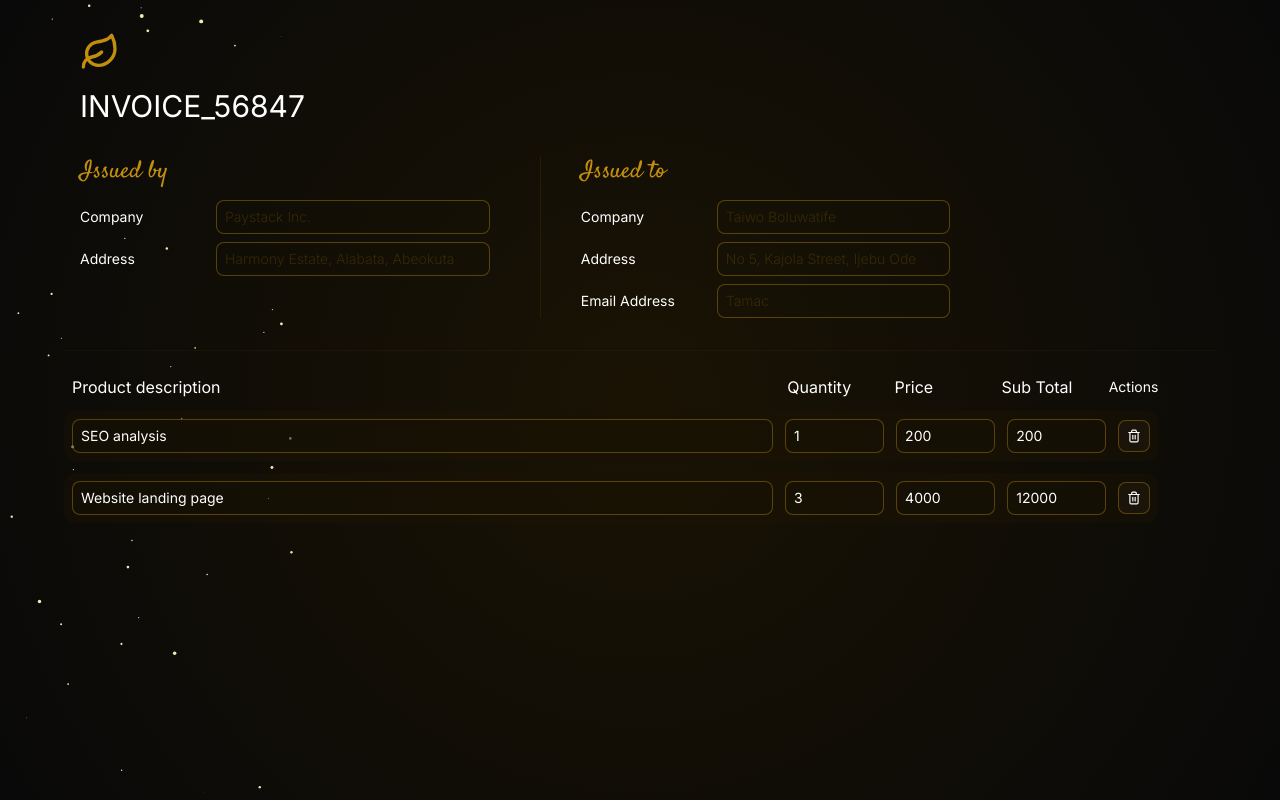
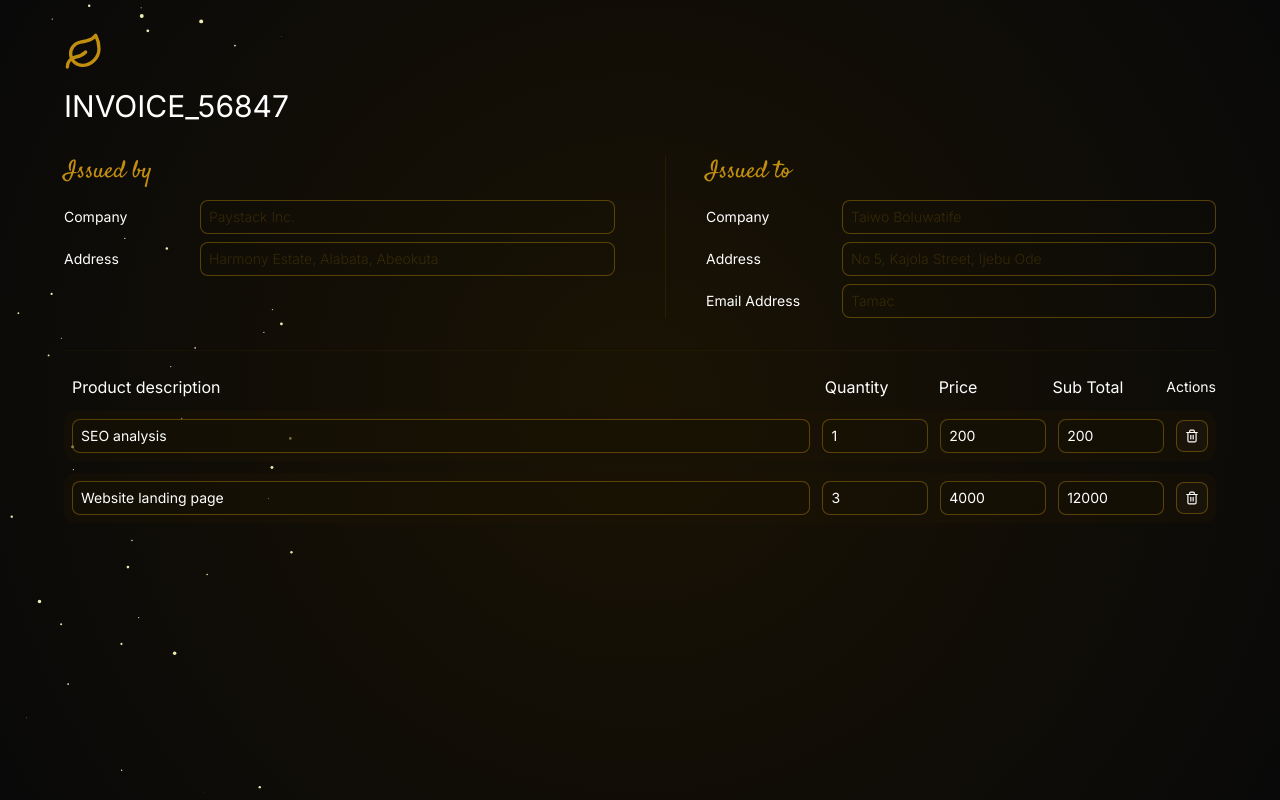
Before and after one commit to blyncnov/text-to-invoice-generator, a Next.js app: page /invoice/1 in a window 1280 px wide. Built offline with nearby package versions, Linux system fonts and the light colour scheme.

Commit message:
Invoice page sleek design

```diff
--- a/src/app/invoice/[invoice_id]/page.tsx
+++ b/src/app/invoice/[invoice_id]/page.tsx
@@ -15,8 +15,8 @@ const InvoiceDetails = () => {
   return (
     <main className="w-full max-w-[90%] py-6 mx-auto">
       <div className="w-full h-full min-h-[calc(87dvh-24px)] text-sm rounded-xl">
-        <section className="w-full h-full grid grid-cols-1 md:grid-cols-[1fr_20%] gap-5">
-          <div className="w-full h-full text-sm px-4 py-2 rounded-xl">
+        <section className="w-full h-full grid grid-cols-1 gap-5">
+          <div className="w-full h-full text-sm py-2 rounded-xl">
             <div className="w-full flex flex-col gap-4">
               <div>
                 <svg
@@ -119,9 +119,6 @@ const InvoiceDetails = () => {
               </div>
             </div>
           </div>
-          <div className="w-full h-full text-sm px-4 py-2 rounded-xl">
-            <div>{/* <h2>Actions</h2> */}</div>
-          </div>
         </section>
 
         <div className="w-full py-6">
@@ -129,7 +126,7 @@ const InvoiceDetails = () => {
         </div>
 
         <section className="w-full flex flex-col gap-5">
-          <div className="w-full max-w-[95%] grid grid-cols-1 gap-3">
+          <div className="w-full grid grid-cols-1 gap-3">
             <div className="w-full grid grid-cols-[65%_1fr_1fr_1fr_auto] items-center gap-3">
               <div>
                 <p className="px-2 text-base">Product description</p>
```
